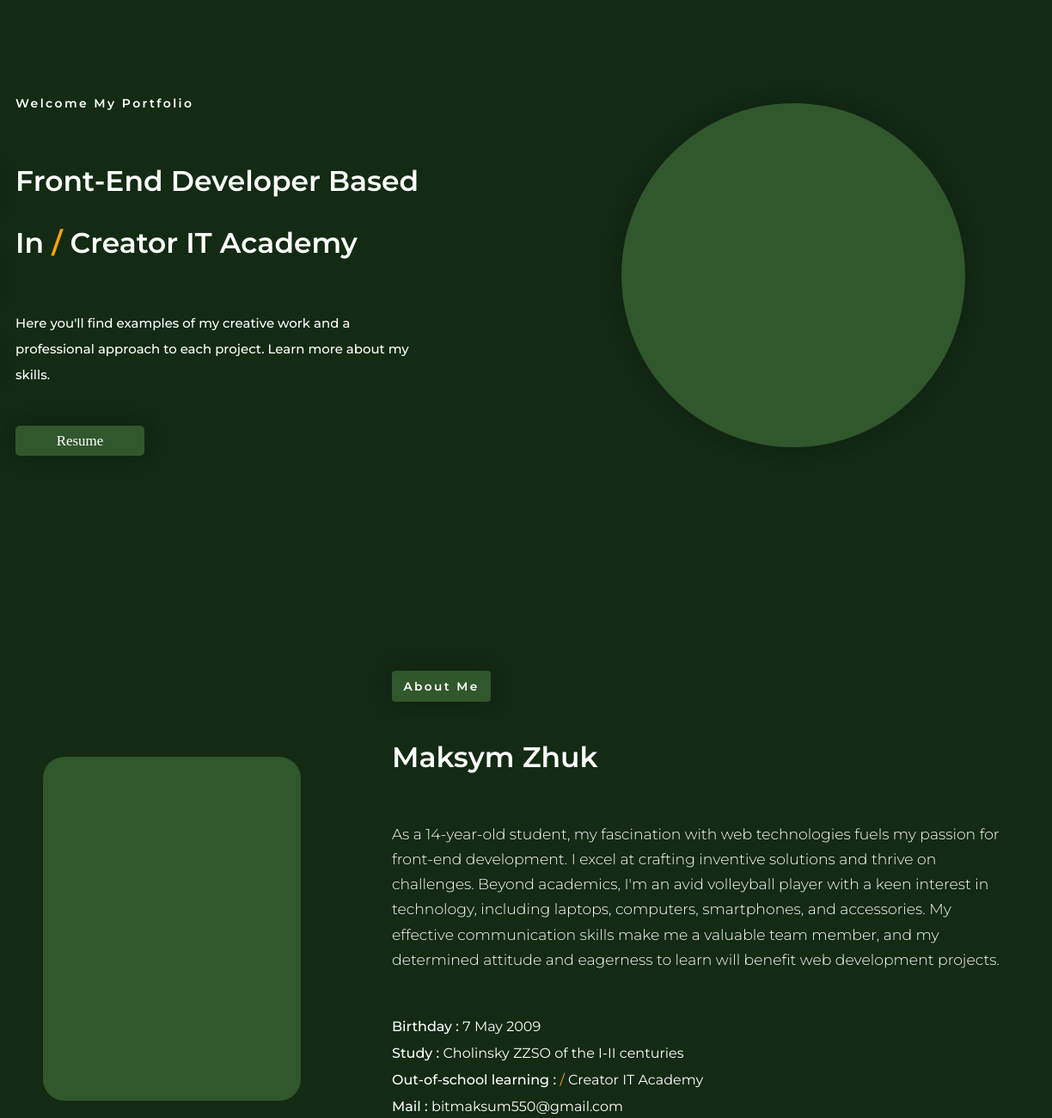
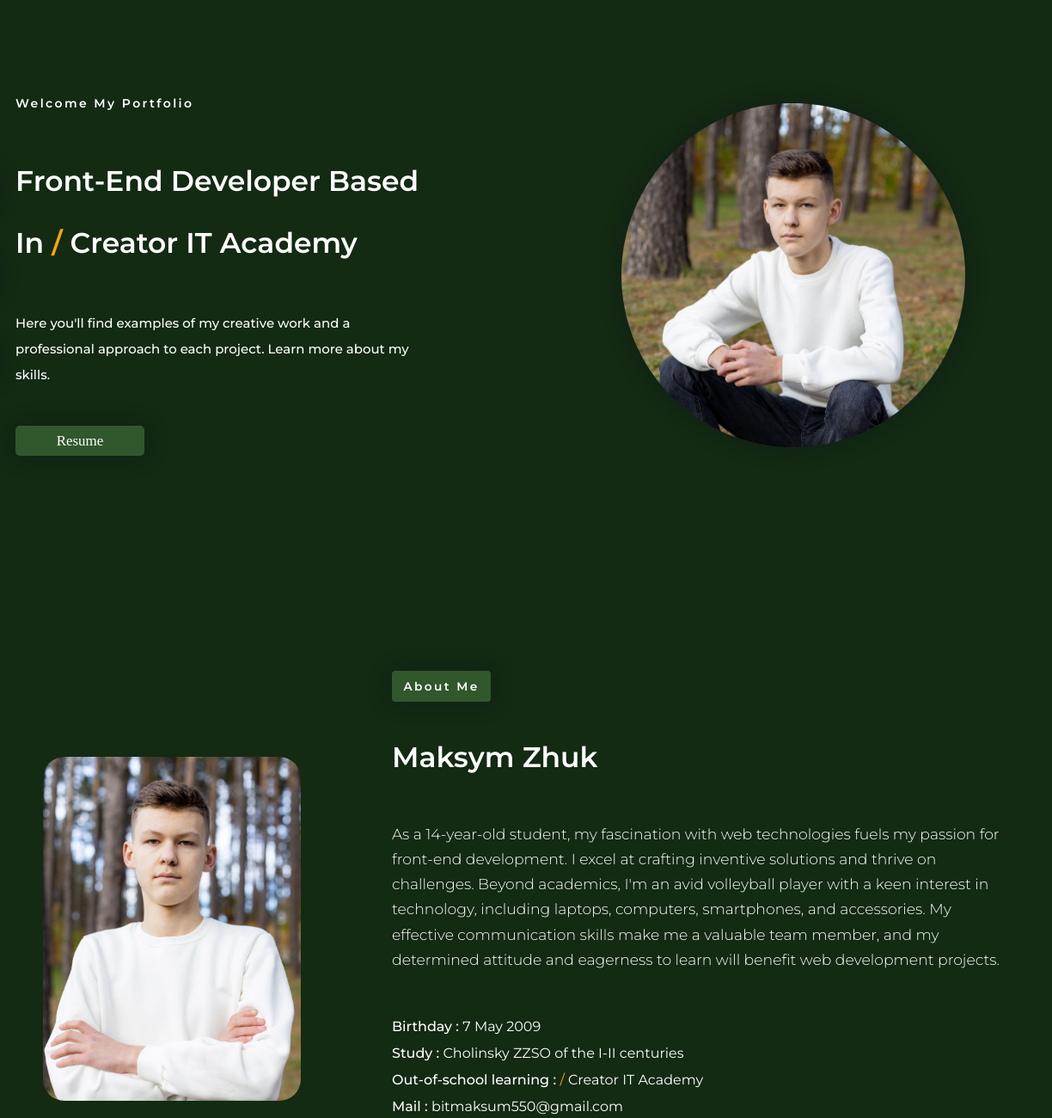
Before and after one commit to PhantomZhuk/portfolio, a plain HTML site: page index.html in a window 1280 px wide. Shown: the part 120-1420 px from the top of the page at 86% size, 56-1280 px from the left. Drawn offline with nearby package versions, Linux system fonts and the light colour scheme.

Commit message:
Add files via upload

```diff
--- a/style.scss
+++ b/style.scss
@@ -197,7 +197,10 @@
                     .photo {
                         width: 400px;
                         height: 400px;
-                        background-color: #31572C;
+                        background-image: url(./img/photo_2023-11-26_15-12-00.jpg);
+                        // background-image: url(./img/myphoto.jpg);
+                        background-repeat: no-repeat;
+                        background-size: cover;
                         border-radius: 50%;
                         box-shadow: 0px 0px 24px 0px rgba(15, 16, 24, 0.42);
                     }
@@ -224,7 +227,10 @@
                 width: 300px;
                 height: 400px;
                 border-radius: 25px;
-                background-color: #31572C;
+                background-image: url(./img/myphoto.jpg);
+                background-repeat: no-repeat;
+                background-size: cover;
+
             }
         }
 
```
Also changed, not shown: img/myphoto.jpg (added), img/photo_2023-11-26_15-12-00.jpg (added), style.css, 1 other file.
